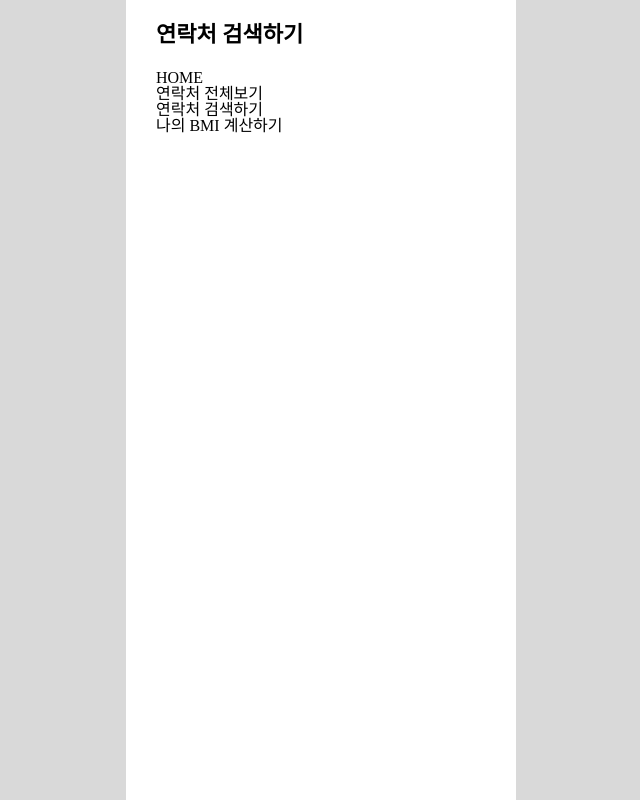
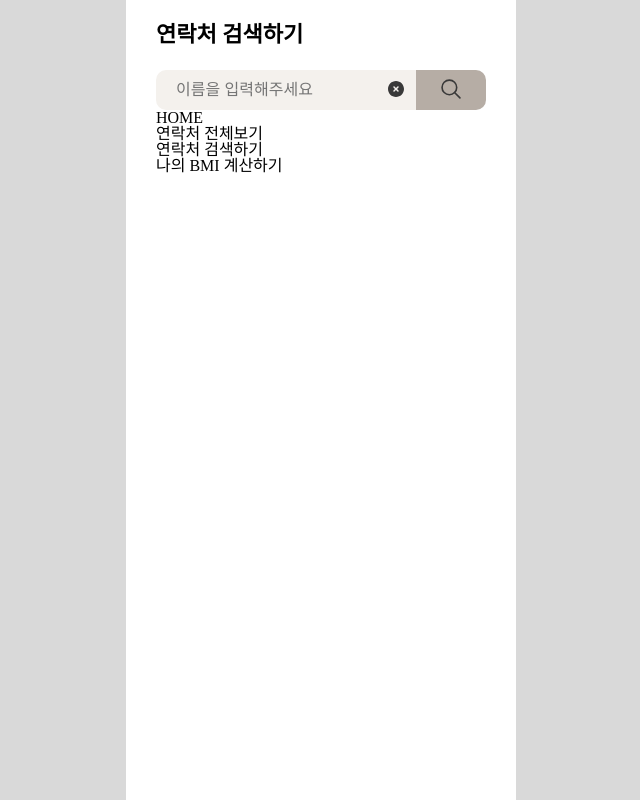
Before and after one commit to zellytozelly/next-tel-bmi-list, a Next.js app: page /search in a window 1280 px wide. Shown: the whole page, without its empty margins (319-959 px from the left). Built offline with nearby package versions, Linux system fonts and the light colour scheme; no server answers; a web font is replaced by a local one.

Commit message:
Feat: Add search component

```diff
--- /dev/null
+++ b/components/contact/ContactSearch.tsx
@@ -0,0 +1,104 @@
+/** @jsxImportSource @emotion/react */
+import { css } from '@emotion/react';
+import { ChangeEvent, Dispatch, FormEvent, SetStateAction, useRef, useState } from 'react';
+
+import DeleteAllIcon from '@/assets/svg/delete-all.svg';
+import SearchIcon from '@/assets/svg/search.svg';
+import { colors } from '@/styles/colors';
+
+interface Props {
+  setQuery: Dispatch<SetStateAction<string>>;
+}
+
+const ContactSearch = ({ setQuery }: Props) => {
+  const searchInputRef = useRef<HTMLInputElement>(null);
+  const [searchValue, setSearchValue] = useState('');
+
+  const handleSubmitSearch = (e: FormEvent<HTMLFormElement>) => {
+    e.preventDefault();
+    if (!searchValue) return;
+    const filteredSearchValue = searchValue.trim();
+    if (!filteredSearchValue) return;
+    setQuery(filteredSearchValue);
+  };
+
+  const handleClickDeleteAll = () => {
+    setSearchValue('');
+    if (!searchInputRef.current) return;
+    searchInputRef.current.focus();
+  };
+
+  const handleChangeSearch = (e: ChangeEvent<HTMLInputElement>) => {
+    setSearchValue(e.currentTarget.value);
+  };
+
+  return (
+    <form css={searchForm} onSubmit={handleSubmitSearch}>
+      <div css={searchInputBox}>
+        <input
+          type="text"
+          value={searchValue}
+          ref={searchInputRef}
+          placeholder="이름을 입력해주세요"
+          onChange={handleChangeSearch}
+        />
+        <button type="button" css={deleteAllButton} onClick={handleClickDeleteAll}>
+          <DeleteAllIcon />
+        </button>
+      </div>
+      <button type="submit" css={searchButton}>
+        <SearchIcon />
+      </button>
+    </form>
+  );
+};
+
+const searchForm = css`
+  display: flex;
+`;
+
+const searchInputBox = css`
+  position: relative;
+
+  input {
+    padding: 10px 40px 10px 20px;
+    font-size: 16px;
+    line-height: 16px;
+    width: 260px;
+    height: 40px;
+    border-radius: 10px 0 0 10px;
+    background-color: ${colors.LIGHT_BROWN};
+  }
+`;
+
+const deleteAllButton = css`
+  position: absolute;
+  top: 0;
+  right: 0;
+  width: 40px;
+  height: 40px;
+  background-color: ${colors.LIGHT_BROWN};
+  cursor: pointer;
+
+  svg {
+    width: 16px;
+    height: 16px;
+    fill: ${colors.TEXT_39};
+  }
+`;
+
+const searchButton = css`
+  width: 70px;
+  height: 40px;
+  border-radius: 0 10px 10px 0;
+  background-color: ${colors.DARK_BROWN};
+  cursor: pointer;
+
+  svg {
+    width: 26px;
+    height: 26px;
+    fill: ${colors.TEXT_39};
+  }
+`;
+
+export default ContactSearch;
--- a/pages/_app.tsx
+++ b/pages/_app.tsx
@@ -2,6 +2,7 @@ import { useState } from 'react';
 import type { AppProps } from 'next/app';
 import Head from 'next/head';
 import { DehydratedState, Hydrate, QueryClient, QueryClientProvider } from 'react-query';
+import { ReactQueryDevtools } from 'react-query/devtools';
 import styled from '@emotion/styled';
 import { Global } from '@emotion/react';
 import '../styles/globals.css';
@@ -19,6 +20,7 @@ function MyApp({ Component, pageProps }: AppProps<{ dehydratedState: DehydratedS
         <meta name="viewport" content="width=device-width, initial-scale=1" />
         <link rel="icon" href="/favicon.ico" />
       </Head>
+
       <QueryClientProvider client={queryClient}>
         <Hydrate state={pageProps.dehydratedState}>
           <Global styles={reset} />
@@ -29,6 +31,7 @@ function MyApp({ Component, pageProps }: AppProps<{ dehydratedState: DehydratedS
             </AppContainerBox>
           </BackgroundBox>
         </Hydrate>
+        <ReactQueryDevtools />
       </QueryClientProvider>
     </>
   );
--- a/pages/search.tsx
+++ b/pages/search.tsx
@@ -1,9 +1,40 @@
+import { SetStateAction, useEffect, useState } from 'react';
+import { useInfiniteQuery } from 'react-query';
+
 import HeaderTitle from '@/components/common/HeaderTitle';
+import ContactSearch from '@/components/contact/ContactSearch';
+import { getContacts, getContactsCount } from '@/services/contact';
 
 const Search = () => {
+  const [query, setQuery] = useState('');
+  const [totalPageNo, setTotalPageNo] = useState(0);
+
+  const { data, fetchNextPage, hasNextPage } = useInfiniteQuery(
+    ['contacts'],
+    ({ pageParam = 1 }) => getContacts({ page: pageParam, search: query }),
+    {
+      getNextPageParam: (lastPage, allPages) => {
+        if (!lastPage) return;
+        const lastPageIdNo = parseInt(lastPage[lastPage.length - 1].id);
+        const lastPageNo = Math.ceil(lastPageIdNo / 10) + 1;
+        if (lastPageNo > totalPageNo) return;
+        return lastPageNo;
+      },
+    },
+  );
+
+  useEffect(() => {
+    const fetchContactsCount = async () => {
+      const data = await getContactsCount();
+      setTotalPageNo(data / 10);
+    };
+    fetchContactsCount();
+  }, []);
+
   return (
     <div>
       <HeaderTitle>연락처 검색하기</HeaderTitle>
+      <ContactSearch setQuery={setQuery} />
     </div>
   );
 };
--- a/styles/colors.ts
+++ b/styles/colors.ts
@@ -13,7 +13,7 @@ const colors = {
   DARK_BROWN: '#b6ada5',
   LIGHT_BROWN: '#f4f1ed',
 
-  DARK_GREY: '##83786F',
+  DARK_GREY: '#83786F',
   LIGHT_GREY: '#d9d9d9',
 
   TEXT_59: '#595959',
```
Also changed, not shown: pages/contacts.tsx (+10 -1 lines), assets/svg/delete-all.svg (added), assets/svg/search.svg (added).
